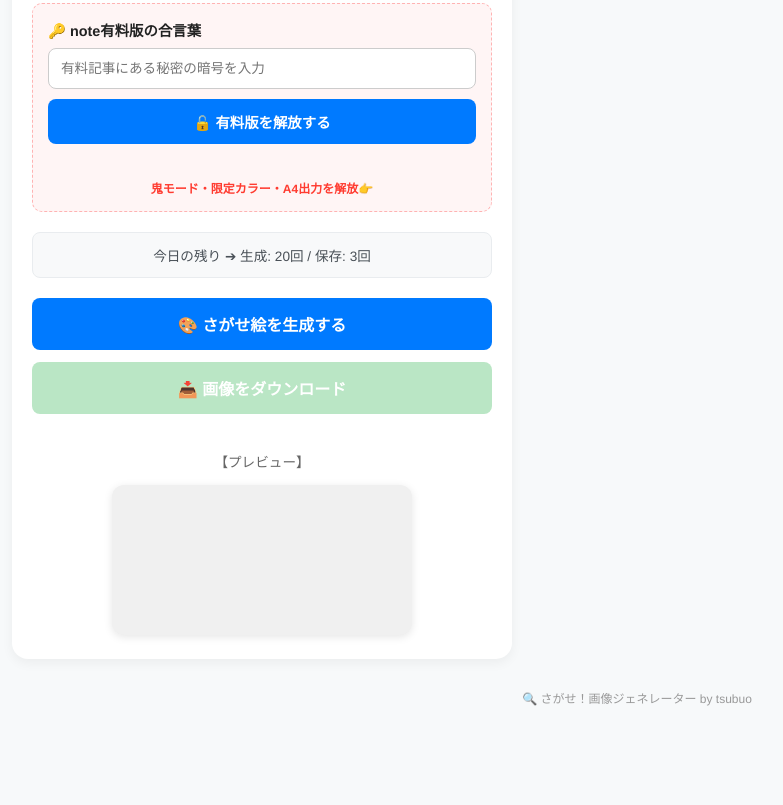
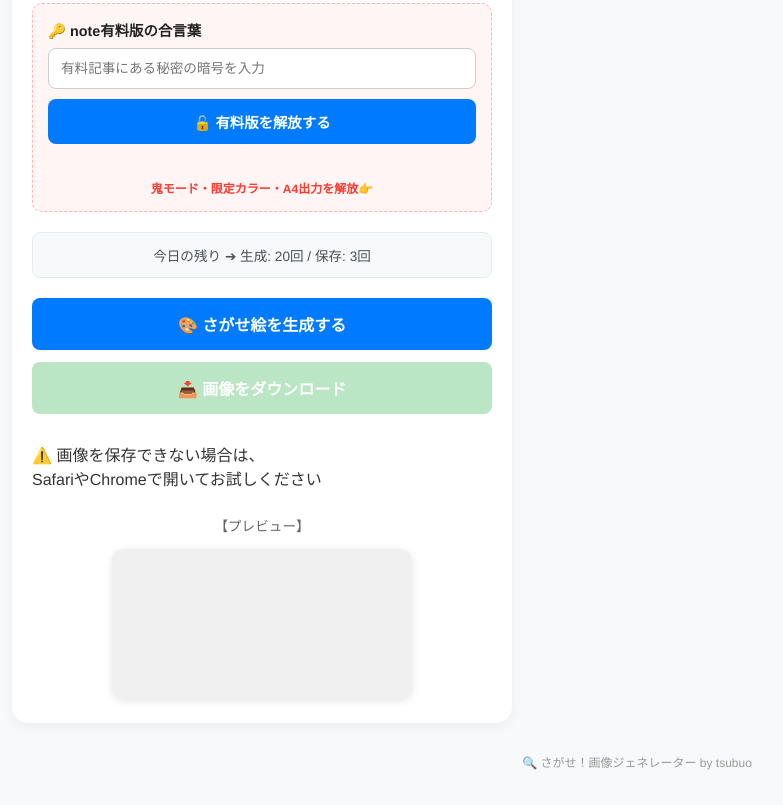
Before and after one commit to tsubuo11035103-a11y/sagase-generator, a website: page index.html in a window 1280 px wide. Shown: the part 901-1706 px from the top of the page, without its empty margins (3-786 px from the left). Before the commit the page ends 1642 px from the top, so only its background shows below. Drawn offline with Linux system fonts and the light colour scheme.

Commit message:
Update index.html

```diff
--- a/index.html
+++ b/index.html
@@ -84,6 +84,9 @@
 
   <button id="btn-generate" class="btn btn-primary">🎨 さがせ絵を生成する</button>
   <button id="btn-download" class="btn btn-download" disabled>📥 画像をダウンロード</button>
+<p class="download-note">
+⚠️ 画像を保存できない場合は、<br>SafariやChromeで開いてお試しください
+</p>
 
   <div class="preview-area">
     <p>【プレビュー】</p>
```
